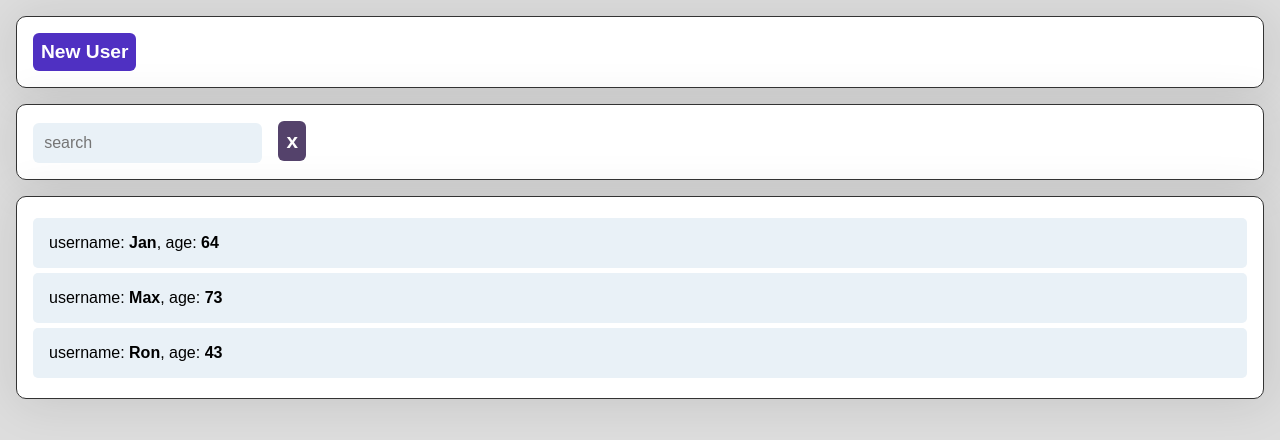
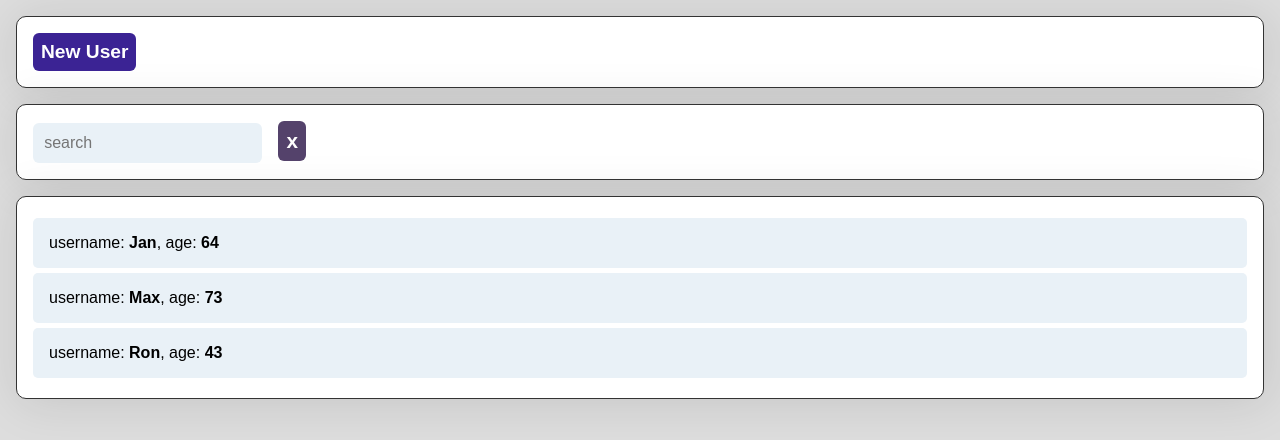
Before and after one commit to artursem/user-dir, a React (Create React App) app: page / in a window 1280 px wide. In both pictures the pointer is over the button "New User". Shown: the top 440 px of the page. Built offline with nearby package versions, Linux system fonts and the light colour scheme.

Commit message:
add css modules

```diff
--- a/src/components/UserForm.module.css
+++ b/src/components/UserForm.module.css
@@ -43,7 +43,7 @@
 }
 
 .add:hover, .ctnBtn:hover {
-    background: #4f30c2;
+    background: #3b2394;
 }
 
 @media screen and (min-width: 768px) {
```
